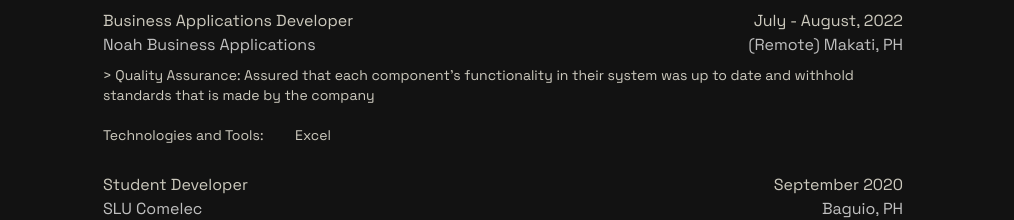
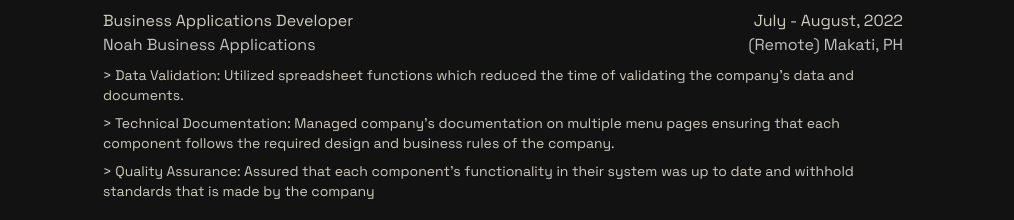
Before and after one commit to arevalolance/dotcom, a Next.js app: page /resume in a window 1280 px wide. Shown: the part 373-593 px from the top of the page, without its empty margins (137-1151 px from the left). Built offline with nearby package versions, Linux system fonts and the light colour scheme.

Commit message:
add: description on work experiences (NOAH)

```diff
--- a/pages/resume.tsx
+++ b/pages/resume.tsx
@@ -25,6 +25,16 @@ const Resume: NextPageWithLayout = () => {
       company: "Noah Business Applications",
       date: "July - August, 2022",
       description: [
+        {
+          job: "Data Validation",
+          description:
+            "Utilized spreadsheet functions which reduced the time of validating the company's data and documents.",
+        },
+        {
+          job: "Technical Documentation",
+          description:
+            "Managed company's documentation on multiple menu pages ensuring that each component follows the required design and business rules of the company.",
+        },
         {
           job: "Quality Assurance",
           description:
```
